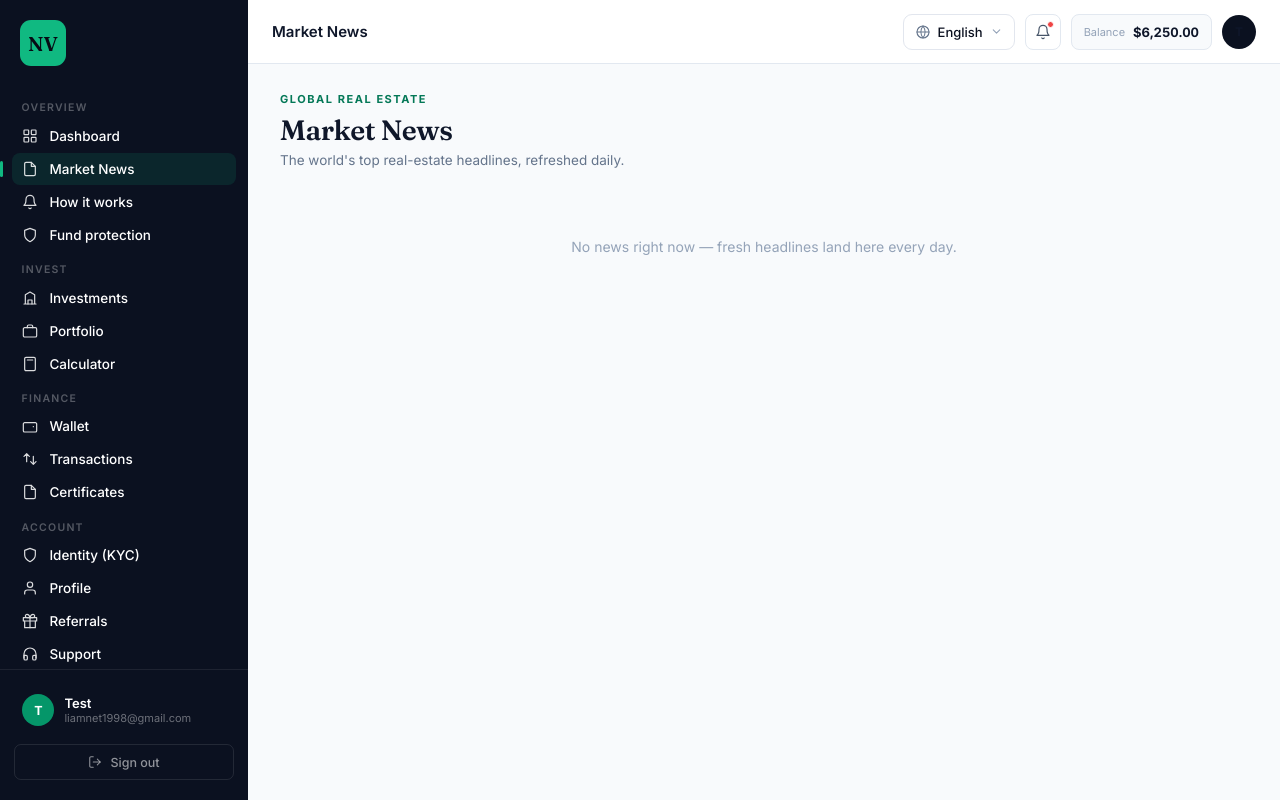
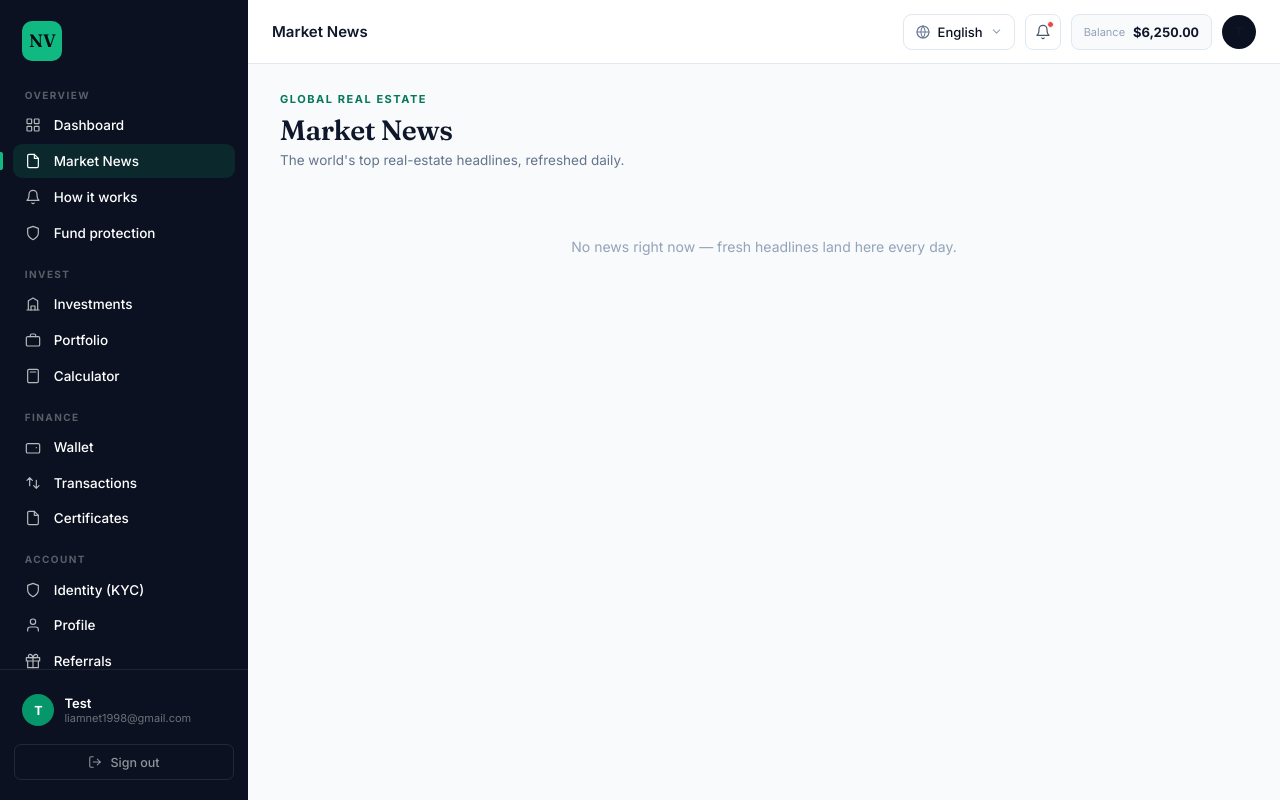
Before and after one commit to ebferd/towervault-equity, a PHP site: page /investor/news in a window 1280 px wide. Run offline with PHP 8.4, Linux system fonts and the light colour scheme; a user stored in the database is signed in; data comes from the database, SQL or seed files in the repository; data that the repository does not hold is empty; some libraries are stand-ins or nearby versions.

Commit message:
Clean up investor sidebar spacing
The nav read as a dense, congested wall. Gave it room to breathe:
- More vertical padding per item and a larger icon gap.
- Clear whitespace separation between sections (more space above each
  section label) so the groups read as groups.
- Balanced the logo size (40px) and its padding so the top no longer
  looks top-heavy against the tight list.
- Refined hover/active states and icon opacity.

Tuned so a normal desktop shows everything, and only the last couple of
items scroll on a short laptop (with the styled scrollbar as the cue).

Co-Authored-By: Claude Opus 4.8 <noreply@anthropic.com>

```diff
--- a/assets/css/app-v2.css
+++ b/assets/css/app-v2.css
@@ -36,20 +36,22 @@ body{font-family:'Inter',sans-serif;color:var(--mist-900);background:var(--mist-
 .sb-overlay.open{display:block}
 
 .sidebar{width:248px;background:var(--ink-900);color:#fff;display:flex;flex-direction:column;flex-shrink:0;position:fixed;top:0;left:0;height:100vh;z-index:40;transition:transform .25s ease;overflow:hidden}
-.sb-logo{display:flex;align-items:center;gap:10px;padding:1.25rem 1.25rem 1rem;flex-shrink:0}
-.logo-mark{width:46px;height:46px;border-radius:11px;background:var(--em-500);display:flex;align-items:center;justify-content:center;font-family:'Fraunces',serif;font-weight:600;font-size:20px;color:var(--ink-950);flex-shrink:0}
+.sb-logo{display:flex;align-items:center;gap:10px;padding:1.3rem 1.4rem 1.05rem;flex-shrink:0}
+.logo-mark{width:40px;height:40px;border-radius:10px;background:var(--em-500);display:flex;align-items:center;justify-content:center;font-family:'Fraunces',serif;font-weight:600;font-size:18px;color:var(--ink-950);flex-shrink:0}
 .sb-name{font-size:14.5px;font-weight:600;letter-spacing:-.2px}
-.sb-nav{flex:1;min-height:0;overflow-y:auto;overscroll-behavior:contain;padding:.5rem .75rem;scrollbar-width:thin;scrollbar-color:rgba(255,255,255,.25) transparent}
+.sb-nav{flex:1;min-height:0;overflow-y:auto;overscroll-behavior:contain;padding:.35rem .8rem .6rem;scrollbar-width:thin;scrollbar-color:rgba(255,255,255,.22) transparent}
 .sb-nav::-webkit-scrollbar{width:8px}
-.sb-nav::-webkit-scrollbar-thumb{background:rgba(255,255,255,.18);border-radius:8px;border:2px solid transparent;background-clip:padding-box}
-.sb-nav:hover::-webkit-scrollbar-thumb{background:rgba(255,255,255,.32);background-clip:padding-box}
+.sb-nav::-webkit-scrollbar-thumb{background:rgba(255,255,255,.16);border-radius:8px;border:2px solid transparent;background-clip:padding-box}
+.sb-nav:hover::-webkit-scrollbar-thumb{background:rgba(255,255,255,.3);background-clip:padding-box}
 .sb-nav::-webkit-scrollbar-track{background:transparent}
-.sb-section{font-size:10.5px;font-weight:600;letter-spacing:.12em;text-transform:uppercase;color:rgba(255,255,255,.3);padding:.7rem .6rem .35rem}
-.sb-item{display:flex;align-items:center;gap:11px;padding:.5rem .65rem;border-radius:8px;font-size:13.5px;font-weight:500;color:rgba(255,255,255,.55);margin-bottom:1px;position:relative;transition:background .15s,color .15s}
-.sb-item:hover{background:rgba(255,255,255,.05);color:rgba(255,255,255,.85)}
-.sb-item.active{background:rgba(16,185,129,.13);color:#fff}
-.sb-item.active::before{content:'';position:absolute;left:-12px;top:50%;transform:translateY(-50%);width:3px;height:16px;background:var(--em-500);border-radius:2px}
-.sb-item svg{flex-shrink:0;opacity:.85}
+.sb-section{font-size:10px;font-weight:700;letter-spacing:.14em;text-transform:uppercase;color:rgba(255,255,255,.32);padding:1rem .75rem .45rem}
+.sb-nav > .sb-section:first-child{padding-top:.35rem}
+.sb-item{display:flex;align-items:center;gap:13px;padding:.56rem .75rem;border-radius:9px;font-size:13.5px;font-weight:500;color:rgba(255,255,255,.6);margin-bottom:2px;position:relative;transition:background .15s,color .15s}
+.sb-item:hover{background:rgba(255,255,255,.06);color:#fff}
+.sb-item.active{background:rgba(16,185,129,.14);color:#fff}
+.sb-item.active::before{content:'';position:absolute;left:-.8rem;top:50%;transform:translateY(-50%);width:3px;height:18px;background:var(--em-500);border-radius:0 2px 2px 0}
+.sb-item svg{flex-shrink:0;opacity:.7}
+.sb-item.active svg,.sb-item:hover svg{opacity:1}
 .sb-badge{margin-left:auto;background:var(--em-600);color:#fff;font-size:10.5px;font-weight:700;padding:1px 6px;border-radius:99px;min-width:18px;text-align:center}
 .sb-badge.warn{background:var(--amber-700)}
 .sb-bottom{padding:1rem .9rem 1.25rem;border-top:1px solid rgba(255,255,255,.08);flex-shrink:0}
--- a/views/layouts/main.php
+++ b/views/layouts/main.php
@@ -70,7 +70,7 @@ $nav = [
   <nav class="sidebar" id="sidebar">
     <div class="sb-logo">
       <?php if ($pLogo): ?>
-        <img src="<?= file_url($pLogo) ?>" alt="<?= htmlspecialchars($pName) ?>" style="height:46px;width:auto;max-width:180px;object-fit:contain;filter:brightness(0) invert(1)"/>
+        <img src="<?= file_url($pLogo) ?>" alt="<?= htmlspecialchars($pName) ?>" style="height:40px;width:auto;max-width:170px;object-fit:contain;filter:brightness(0) invert(1)"/>
       <?php else: ?>
         <div class="logo-mark"><?= htmlspecialchars($pInit) ?></div>
       <?php endif; ?>
```
